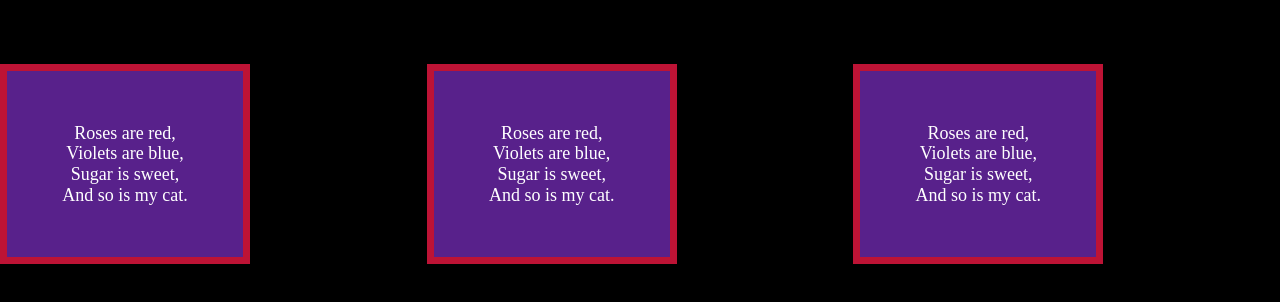
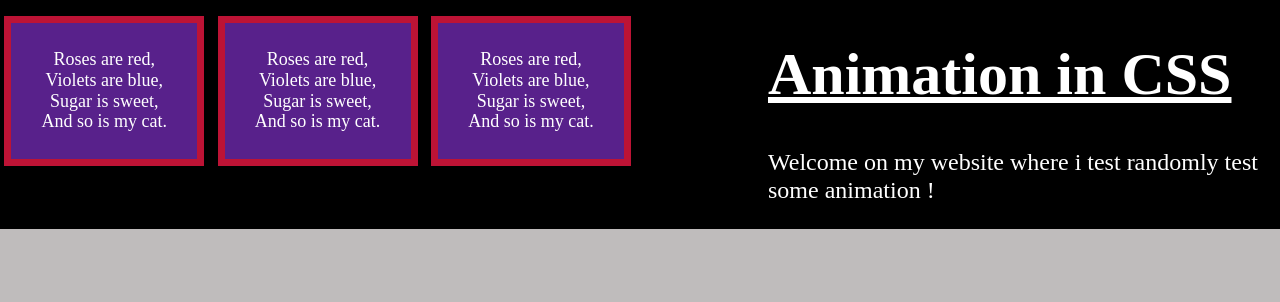
Before and after one commit to TimothyTedaldi/becode-animation-css, a plain HTML site: page index.html in a window 1280 px wide. Drawn offline with nearby package versions, Linux system fonts and the light colour scheme.

Commit message:
small changes to start the second part of the exercices

```diff
--- a/Assets/scss/style.scss
+++ b/Assets/scss/style.scss
@@ -1,18 +1,24 @@
+@import "assets/css/normalize.css";
 body{
+    header{
         background-color: black;
+        background-size: cover;
+        display: grid;
+        grid-template-columns: repeat(2, 1fr);
         .useless{
             display: grid;
             grid-template-columns: repeat(3, 1fr);
-        grid-row-gap: 1%;
             text-align: center;
+            margin-top: 5px;
+            button{
                 margin-top: 5%;
-        button{
+                margin-left: 2%;
                 color: white;
                 font-size: 18px;
                 background-color: rgba(110, 42, 173, 0.808);
                 border: solid 7px rgb(189, 19, 53);
-            width: 250px;
-            height: 200px;
+                width: 200px;
+                height: 150px;
                 transition: all .5s ease-in-out;
             }
             #b1{
@@ -28,7 +34,7 @@ body{
             #b2{
                 &:hover{
                     transition: all .2s ease-in-out;
-                transform: scale(1.5);
+                    transform: scale(1.2);
                 }
             }
             #b3{
@@ -37,4 +43,20 @@ body{
                 }
             }
         }
+        .heading{
+            color: white;
+            text-align: center;
+            margin-left: 20%;
+            h1{
+                font-size: 60px;
+                text-align: left;
+                text-decoration: underline;
             }
+            p{
+                font-size: 24px;
+                text-align: left;
+            }
+        }
+    }
+    background-color: rgba(172, 168, 168, 0.767);
+}
--- a/index.html
+++ b/index.html
@@ -1,7 +1,7 @@
 <!DOCTYPE html>
 <html lang="fr">
     <head>
-        <link rel="stylesheet" type="text/css" href="normalize.css">
+        <link rel="stylesheet" type="text/css" href="Assets/css/normalize.css">
         <link rel="stylesheet" type="text/css" href="Assets/css/style.css">
         <meta name="viewport" content="width=device-width, initial-scale=1.0">
         <meta http-equiv="X-UA-Compatible" content="ie=edge">
@@ -12,6 +12,7 @@
         <meta charset="utf-8">
     </head>
     <body>
+        <header>
             <div class="useless">
                 <button id="b1">
                     Roses are red, <br>
@@ -32,5 +33,14 @@
                     And so is my cat. <br>
                 </button>
             </div>
+            <article class="heading">
+                <h1>
+                   Animation in CSS
+                </h1>
+                <p>
+                    Welcome on my website where i test randomly test some animation !
+                </p>
+            </article>
+        </header>
     </body>
 </html>
```
Also changed, not shown: Assets/css/normalize.css (added), Assets/css/style.css, 1 other file. Lines whose indentation alone changed are shown as unchanged.
